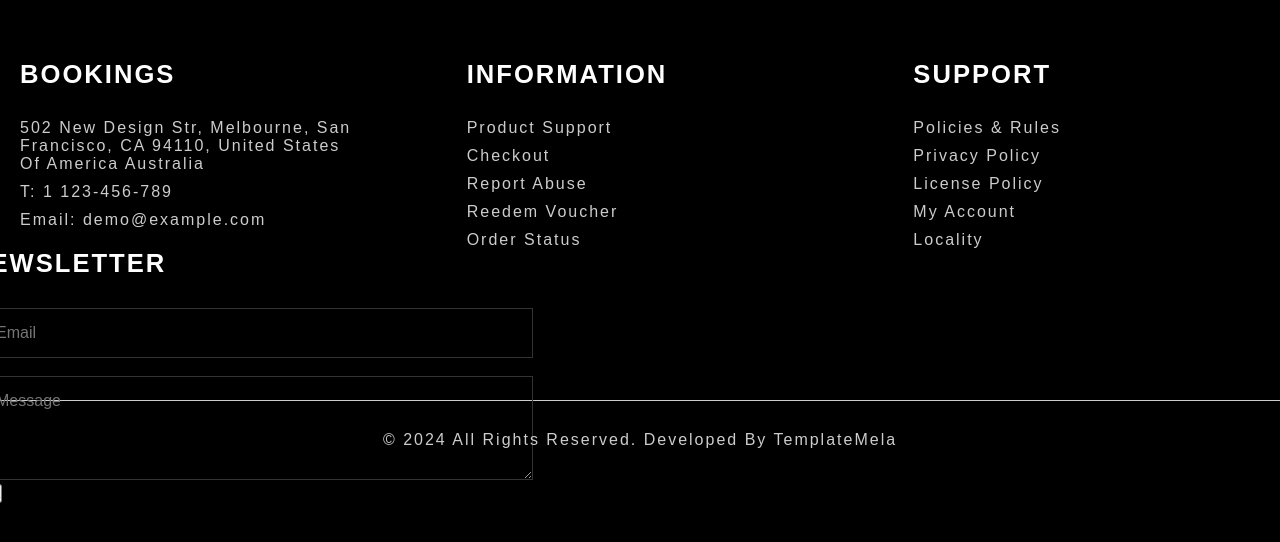
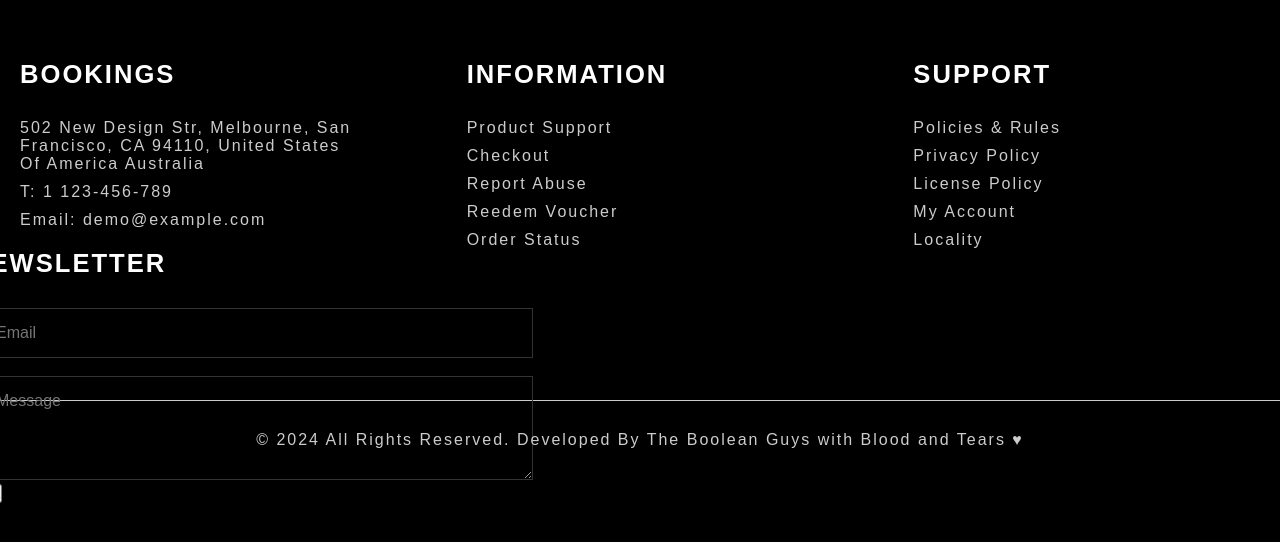
Before and after one commit to RiccardoGarbo/proj-html-vuejs, a Vue app: page / in a window 1280 px wide. Shown: the top 542 px of the page. Built offline with nearby package versions, Linux system fonts and the light colour scheme.

Commit message:
add E.E.

```diff
--- a/src/components/footer-components/FooterRights.vue
+++ b/src/components/footer-components/FooterRights.vue
@@ -6,7 +6,8 @@ export default {
 
 <template>
     <div id="footer-rights">
-        <p>© 2024 All Rights Reserved. Developed By TemplateMela</p>
+        <p>© 2024 All Rights Reserved. Developed By The Boolean Guys with Blood and Tears &hearts;</p>
+
     </div>
 </template>
 
```
